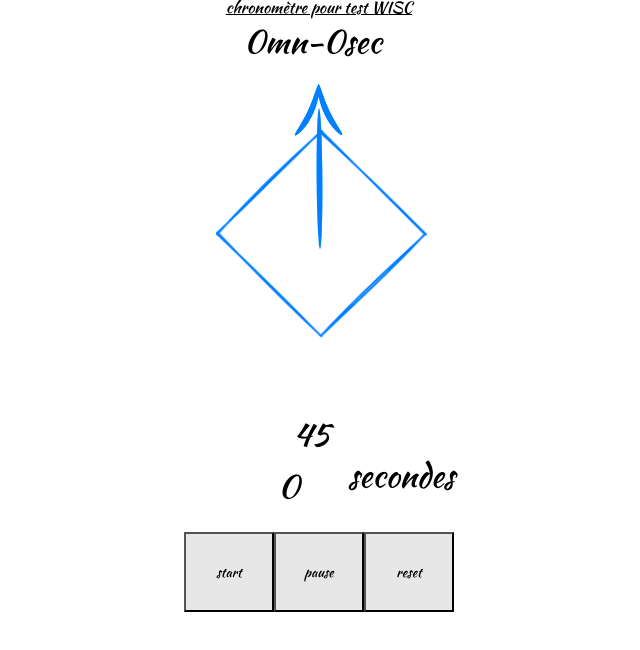
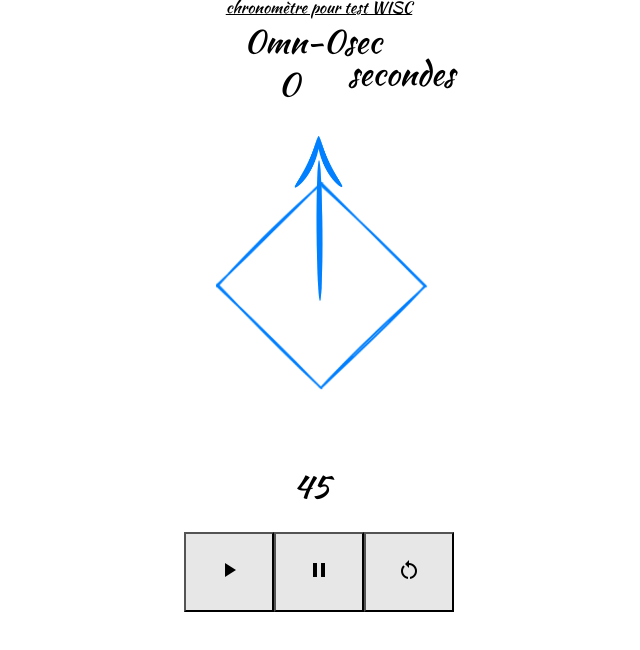
Before and after one commit to patrickletourneux/bene-chronometre, a plain HTML site: page index.html in a window 1280 px wide. Shown: the whole page, without its empty margins (321-961 px from the left). Drawn offline with Linux system fonts and the light colour scheme.

Commit message:
change position + icon in button

```diff
--- a/index.html
+++ b/index.html
@@ -8,6 +8,7 @@
     <link rel="preconnect" href="https://fonts.googleapis.com">
     <link rel="preconnect" href="https://fonts.gstatic.com" crossorigin>
     <link href="https://fonts.googleapis.com/css2?family=Kaushan+Script&display=swap" rel="stylesheet">
+    <link href="https://fonts.googleapis.com/icon?family=Material+Icons" rel="stylesheet">
     <link rel="stylesheet" href="reset.css">
     <link rel="stylesheet" href="style.css">
     <title>chronomètre</title>
@@ -22,6 +23,10 @@
             <div id="counter-seconde">0</div>
             <p>sec</p>
         </div>
+        <div class="counter">
+            <input type="number" id="time-mesurement">
+            <p>secondes</p>
+        </div>
     </div>
     <div class="clock">
         <div class="wrap">
@@ -33,16 +38,19 @@
         </div>
     </div>
     <div class="counter-inverse">
-        <input type="number" id="time-inverse" value = 45>
+        <input type="number" id="time-inverse" value=45>
     </div>
-    <div class="counter">
-        <input type="number" id="time-mesurement">
-        <p>secondes</p>
-    </div>
+
     <div class="user_button">
-        <button id='button_start'>start</button>
-        <button id='button_pause'>pause</button>
-        <button id='button_reset'>reset</button>
+        <button id='button_start'><span class="material-icons">
+                play_arrow
+            </span></button>
+        <button id='button_pause'><span class="material-icons">
+                pause
+            </span></button>
+        <button id='button_reset'><span class="material-icons">
+                restart_alt
+            </span></button>
     </div>
 </body>
 <script src="clock.js"></script>
--- a/style.css
+++ b/style.css
@@ -88,3 +88,27 @@ button {
     background-color: rgb(231, 231, 231);
     font-family: 'Kaushan Script', cursive;
 }
+.material-icons {
+    font-family: 'Material Icons';
+    font-weight: normal;
+    font-style: normal;
+    font-size: 24px;  /* Preferred icon size */
+    display: inline-block;
+    line-height: 1;
+    text-transform: none;
+    letter-spacing: normal;
+    word-wrap: normal;
+    white-space: nowrap;
+    direction: ltr;
+
+    /* Support for all WebKit browsers. */
+    -webkit-font-smoothing: antialiased;
+    /* Support for Safari and Chrome. */
+    text-rendering: optimizeLegibility;
+
+    /* Support for Firefox. */
+    -moz-osx-font-smoothing: grayscale;
+
+    /* Support for IE. */
+    font-feature-settings: 'liga';
+  }
```
Also changed, not shown: clock.js (+7 -8 lines).
